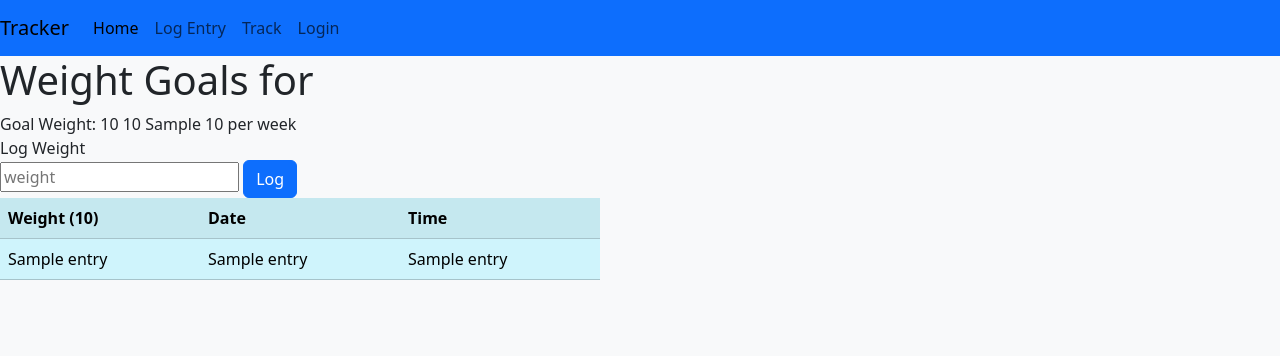
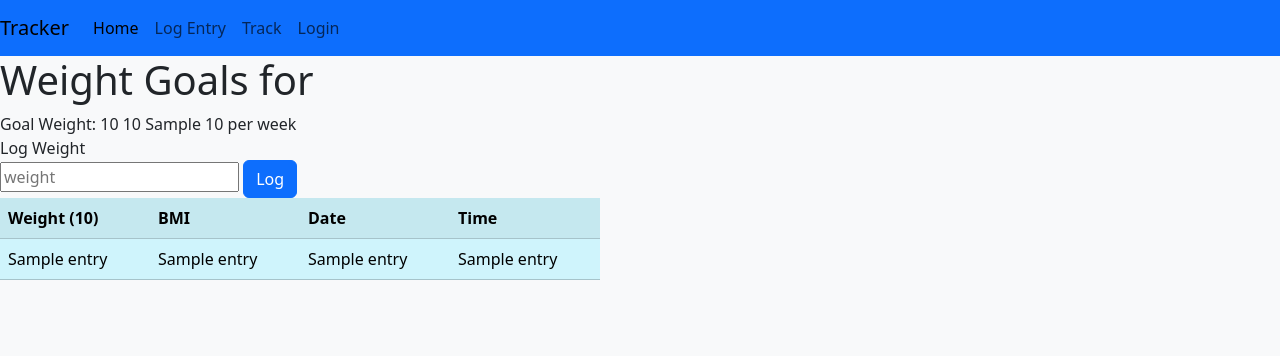
Before and after one commit to bradapc/tracker, a Flask app: template templates/weight_log.html in a window 1280 px wide. Shown: the top 356 px of the page. Run offline with Flask 3, Linux system fonts and the light colour scheme; the template is opened without the code that fills it: most values are stand-ins (such as "Sample title", 1, 10 or a date in 2020).

Commit message:
Added BMI to log table.

```diff
--- a/app.py
+++ b/app.py
@@ -86,6 +86,23 @@ def splitDateTime(weight_log):
         new_weight_log.append(new_entry)
     return new_weight_log
 
+def computeBMI(height, weight, units):
+    bmi = 0
+    if units == 'imperial':
+        bmi = 703 * (weight / height**2)
+    elif units == 'metric':
+        bmi = weight / (height / 100)**2
+    return bmi
+
+def addBMI(log, height, units):
+    weight_log = []
+    for row in log:
+        bmi = computeBMI(height, row[1], units)
+        bmi_str = "%0.1f" % bmi
+        row.append(bmi_str)
+        weight_log.append(row)
+    return weight_log
+
 
 @app.route("/")
 @login_required
@@ -124,7 +141,6 @@ def weight():
 
         # Calculate BMI
         selected_unit = request.form['units']
-        bmi = 0
 
         if selected_unit == "imperial":
             height_in_feet = request.form.get("feet")
@@ -140,7 +156,6 @@ def weight():
                 except:
                     errormsg = "Please enter a number in the height fields to set a goal."
                     return render_template("weight.html", errormsg=errormsg)
-            bmi = 703 * (current_weight / height**2)
 
         elif selected_unit == "metric":
             height = request.form.get("cm")
@@ -152,7 +167,6 @@ def weight():
             except:
                 errormsg = "Please enter a number in the height field to set a goal."
                 return render_template("weight.html", errormsg=errormsg)
-            bmi = current_weight / (height / 100)**2
 
         #Get current date and time for insertion into database
         dt_string = getFormattedDateTime()
@@ -183,7 +197,7 @@ def weight_log():
     weight_log = getWeightLog()
     units = getUnits(weight_goals)
     new_weight_log = splitDateTime(weight_log)
-    #TODO: Allow addition of weights
+    new_weight_log = addBMI(new_weight_log, weight_goals['height'], weight_goals['units'])
     #TODO: Graphs / data
     #TODO: Lowest weight, bmi, etc.
     if request.method == "POST":
--- a/templates/weight_log.html
+++ b/templates/weight_log.html
@@ -28,16 +28,21 @@
                 <button type="submit" class="btn btn-primary">Log</button>
             </form>
         </div>
+        <div class="weight-stats">
+
+        </div>
         <div class="weight-log">
             <table class="table table-info table-striped table-hover">
                 <tr>
                     <th>Weight ({{ units.weight_unit }})</th>
+                    <th>BMI</th>
                     <th>Date</th>
                     <th>Time</th>
                 </tr>
                 {% for entry in new_weight_log %}
                 <tr>
                     <td>{{ entry[1] }}</td>
+                    <td>{{ entry[4] }}</td>
                     <td> {{ entry[2] }}</td>
                     <td>{{ entry[3] }}</td>
                 </tr>
```
